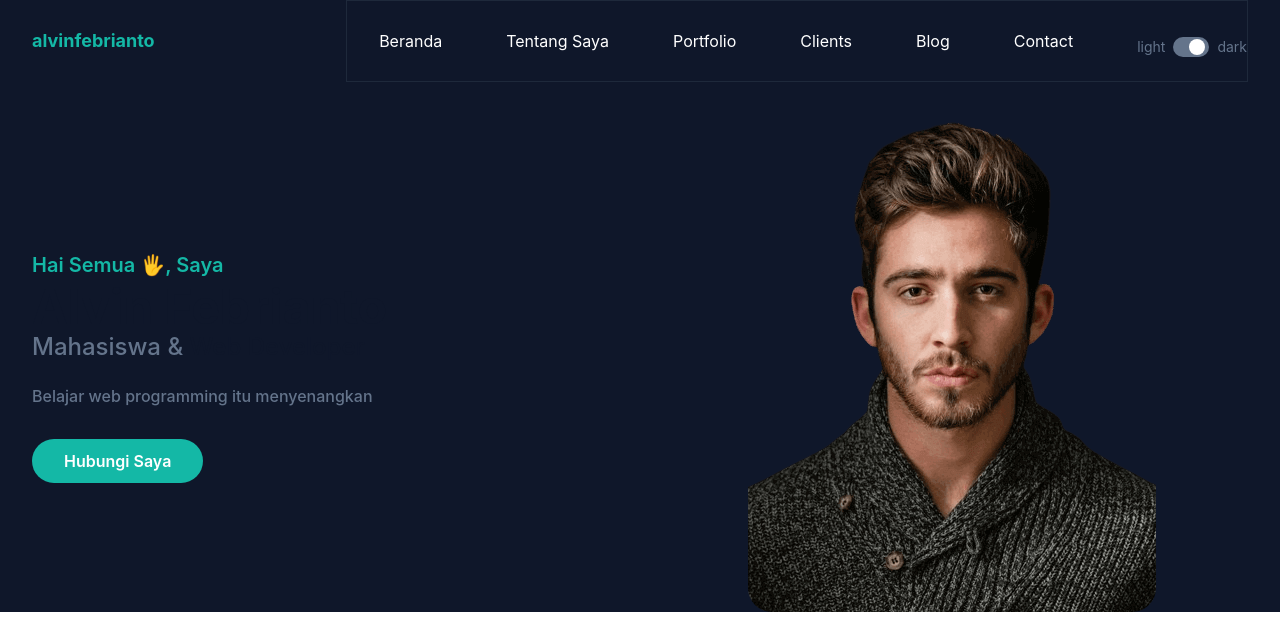
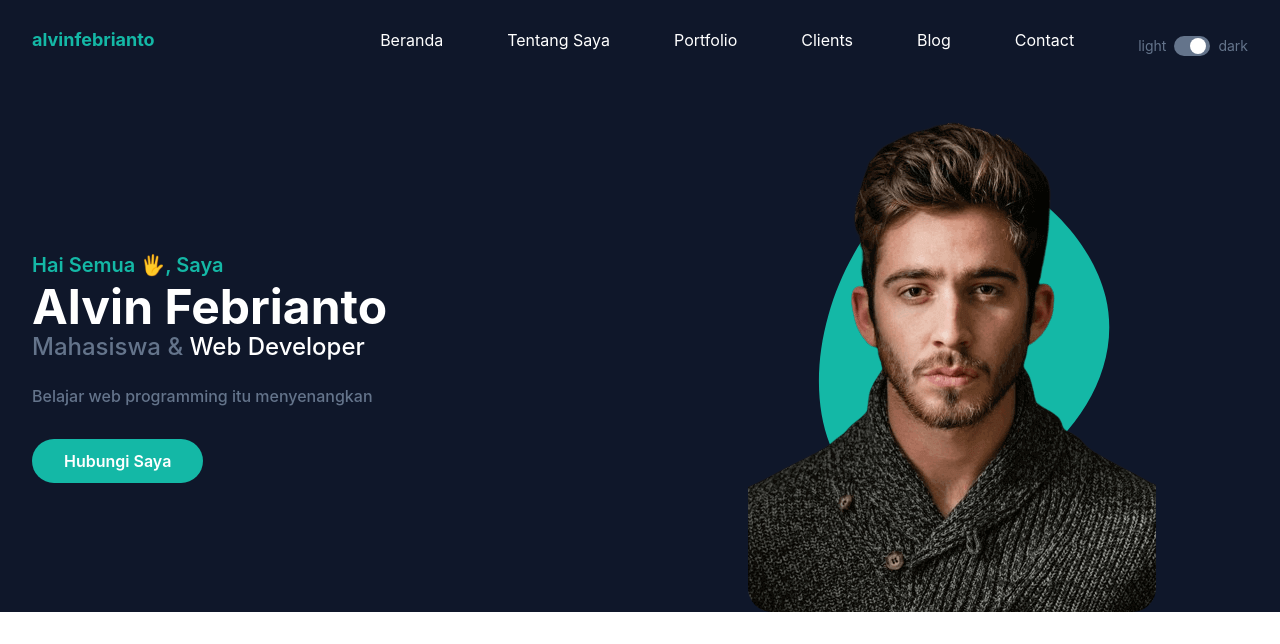
Before and after one commit to alvinfebrianto/WPU, a PHP site: page / in a window 1280 px wide, after a click that opens the changed part. Shown: the top 644 px of the page. Run offline with PHP 8.4, Linux system fonts and the light colour scheme.

Commit message:
Dark:Hero - Project 1 Portfolio Tailwind CSS

```diff
--- a/Tailwind CSS/Project-1-Portfolio/index.html
+++ b/Tailwind CSS/Project-1-Portfolio/index.html
@@ -37,7 +37,7 @@
             </button>
             <nav
               id="nav-menu"
-              class="absolute right-4 top-full hidden w-full max-w-[250px] rounded-lg bg-white py-5 shadow-lg lg:static lg:block lg:max-w-full lg:rounded-none lg:bg-transparent lg:shadow-none dark:border dark:border-slate-800 dark:bg-dark lg:dark:bg-transparent"
+              class="absolute right-4 top-full hidden w-full max-w-[250px] rounded-lg bg-white py-5 shadow-lg lg:static lg:block lg:max-w-full lg:rounded-none lg:bg-transparent lg:shadow-none dark:border dark:border-slate-800 dark:bg-dark sm:dark:border-none lg:dark:bg-transparent"
             >
               <ul class="block lg:flex">
                 <li class="group">
@@ -113,12 +113,14 @@
           <div class="w-full self-center px-4 lg:w-1/2">
             <h1 class="text-base font-semibold text-primary md:text-xl">
               Hai Semua 🖐️, Saya
-              <span class="mt-1 block text-4xl font-bold text-dark lg:text-5xl"
+              <span
+                class="mt-1 block text-4xl font-bold text-dark lg:text-5xl dark:text-white"
                 >Alvin Febrianto</span
               >
             </h1>
             <h2 class="mb-5 text-lg font-medium text-secondary lg:text-2xl">
-              Mahasiswa & <span class="text-dark">Web Developer</span>
+              Mahasiswa &
+              <span class="text-dark dark:text-white">Web Developer</span>
             </h2>
             <p class="mb-10 font-medium leading-relaxed text-secondary">
               Belajar web programming itu menyenangkan
@@ -133,9 +135,9 @@
             <div class="relative mt-10 lg:right-0 lg:mt-0">
               <img
                 src="img/hero.png"
-                class="mx-auto max-w-full rounded-b-3xl"
+                class="relative z-10 mx-auto max-w-full rounded-b-3xl"
               />
-              <span class="absolute bottom-12 left-1/2 -z-10 -translate-x-1/2">
+              <span class="absolute bottom-12 left-1/2 -translate-x-1/2">
                 <svg
                   width="400"
                   height="400"
--- a/Tailwind CSS/Project-1-Portfolio/src/output.css
+++ b/Tailwind CSS/Project-1-Portfolio/src/output.css
@@ -710,12 +710,12 @@ video {
   margin-top: 0.5rem;
 }
 
+.mt-3 {
+  margin-top: 0.75rem;
+}
+
 .mt-5 {
   margin-top: 1.25rem;
-}
-
-.mt-3 {
-  margin-top: 0.75rem;
 }
 
 .block {
@@ -1235,16 +1235,6 @@ body {
   border-width: 1px;
 }
 
-.dark\:border-slate-300:is(.dark *) {
-  --tw-border-opacity: 1;
-  border-color: rgb(203 213 225 / var(--tw-border-opacity));
-}
-
-.dark\:border-slate-700:is(.dark *) {
-  --tw-border-opacity: 1;
-  border-color: rgb(51 65 85 / var(--tw-border-opacity));
-}
-
 .dark\:border-slate-800:is(.dark *) {
   --tw-border-opacity: 1;
   border-color: rgb(30 41 59 / var(--tw-border-opacity));
@@ -1261,9 +1251,17 @@ body {
 }
 
 @media (min-width: 640px) {
+  .sm\:border-none {
+    border-style: none;
+  }
+
   .sm\:text-4xl {
     font-size: 2.25rem;
     line-height: 2.5rem;
+  }
+
+  .sm\:dark\:border-none:is(.dark *) {
+    border-style: none;
   }
 }
 
```
